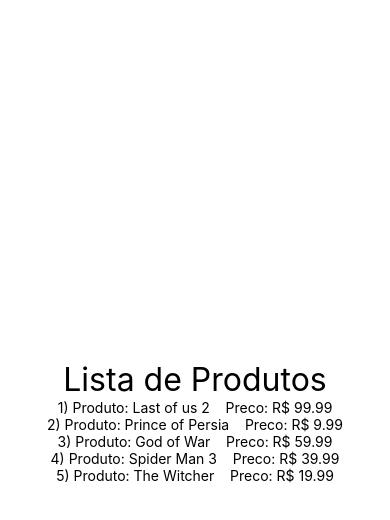
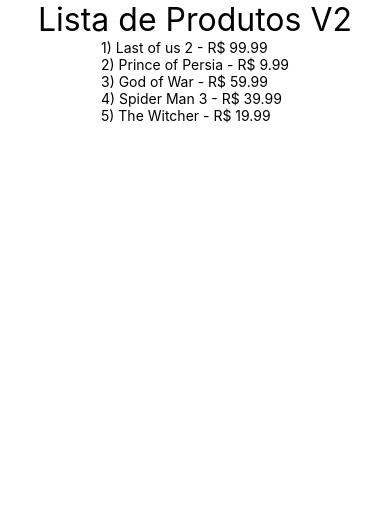
Before and after one commit to NathanaelCarauna/React-native-curso-cod3r, a React Native app: screen / in a window 390 px wide. Shown: the top 520 px of the page. Built offline with nearby package versions, Linux system fonts and the light colour scheme.

Commit message:
Renderizando listas #2

```diff
--- a/src/App.js
+++ b/src/App.js
@@ -18,11 +18,13 @@
 import Membro from './components/relacao/Membro';
 import UsuarioLogado from './components/UsuarioLogado';
 import ListaProdutos from './components/produtos/ListaProdutos';
+import ListaProdutosV2 from './components/produtos/ListaProdutosV2';
 
 export default () => (
   <SafeAreaView style={styles.App}>
+    <ListaProdutosV2 />
+    {/*
     <ListaProdutos />
-    {/*
     <UsuarioLogado usuario={{nome:'Nathanael', email: 'nathan@email.com'}}/>
     <UsuarioLogado usuario={{email: 'nathan@email.com'}}/>
     <UsuarioLogado usuario={{nome:'Nathanael'}}/>
--- /dev/null
+++ b/src/components/produtos/ListaProdutosV2.js
@@ -0,0 +1,23 @@
+import React from 'react';
+import { FlatList, Text, } from 'react-native';
+import styles from '../../common/globalStyle'
+
+import produtos from './produtos';
+export default props => {
+    const produtoRender = ({item: p}) => {
+        return <Text>{p.id}) {p.nome} - R$ {p.preco}</Text>
+    }
+    return (
+        <>
+            <Text style={styles.fontG}>
+                Lista de Produtos V2
+            </Text>
+            <FlatList
+                data={produtos}
+                keyExtractor={i => `${i.id}`}
+                renderItem={produtoRender}
+
+            />
+        </>
+    )
+}
```
